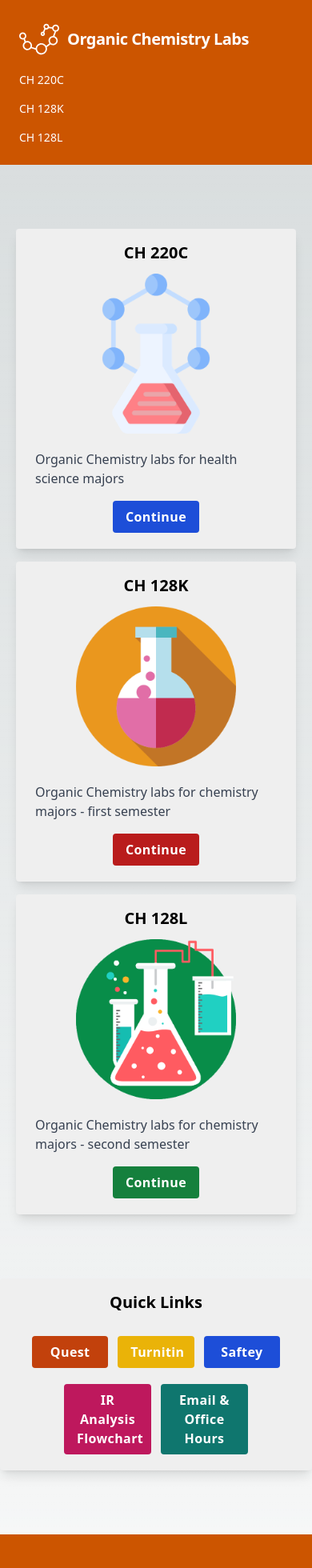
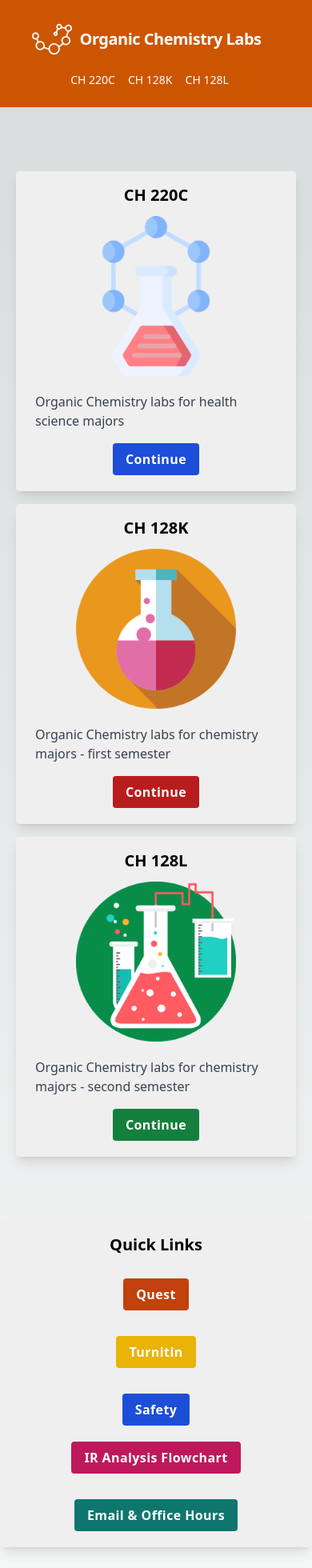
Before and after one commit to Justin8912/Ochem-Lab-Website, a Next.js app: page / in a window 390 px wide. Shown: the top 1960 px of the page at 80% size. Built offline with nearby package versions, Linux system fonts and the light colour scheme.

Commit message:
Added additional responsiveness to the navbar and footer

```diff
--- a/navbar/footer.js
+++ b/navbar/footer.js
@@ -7,7 +7,7 @@ export default function Footer (props) {
     <>
       <footer
         className="burntOrange text-center lg:text-left mt-20 max-h-max max-w-max">
-        <div className="mx-80 py-10 text-center md:text-left">
+        <div className="mx-20 md: mx-80 py-10 text-center md:text-left">
           <div className="grid-1 grid gap-8 md:grid-cols-3 lg:grid-cols-3">
             <div className="">
               <h6
--- a/navbar/navbar.js
+++ b/navbar/navbar.js
@@ -8,20 +8,20 @@ import headerImage from '../resources/header.svg';
 export default function NavBar() {
   return (
     <>
-      <nav className="flex items-center justify-between flex-wrap burntOrange p-6">
-        <div className="flex items-center flex-shrink-0 text-white mr-6">
+      <nav className="justify-between burntOrange p-6 md:flex mx-auto text-center md:text-right">
+        <div className="flex items-center justify-center md:justify-left flex-shrink-0 text-white mr-6">
           <Image src={headerImage} alt='Header image' height={60} width={60} style={{paddingRight:'10px'}}/>
           <span className="font-semibold text-xl tracking-tight">Organic Chemistry Labs</span>
         </div>
-        <div className="w-full block flex-grow lg:flex lg:items-center lg:w-auto">
-          <div className="text-sm lg:flex-grow">
-            <Link href="#responsive-header" className="block mt-4 lg:inline-block lg:mt-0 hover:text-slate-200 mr-4 transition duration-300">
+        <div className="w-full block flex-grow md:flex items-center md:w-auto">
+          <div className="text-sm md:flex-grow">
+            <Link href="#responsive-header" className="block mt-4 inline-block md:mt-0 hover:text-slate-200 mr-4 transition duration-300">
               CH 220C
             </Link>
-            <Link href="#responsive-header" className="block mt-4 lg:inline-block lg:mt-0 hover:text-slate-200 mr-4 transition duration-300">
+            <Link href="#responsive-header" className="block mt-4 inline-block md:mt-0 hover:text-slate-200 mr-4 transition duration-300">
               CH 128K
             </Link>
-            <Link href="#responsive-header" className="block mt-4 lg:inline-block lg:mt-0 hover:text-slate-200 mr-4 transition duration-300">
+            <Link href="#responsive-header" className="block mt-4 inline-block md:mt-0 hover:text-slate-200 mr-4 transition duration-300">
               CH 128L
             </Link>
           </div>
--- a/resources/button.js
+++ b/resources/button.js
@@ -3,9 +3,9 @@ import Link from 'next/link';
 
 
 export default function Button(props) {
-  console.log(`hover:${props.hoverColor} ${props.color} text-white font-bold py-2 px-4 rounded mb-5 tracking-wide`)
+  console.log(`hover:${props.hoverColor} ${props.color} text-white font-bold py-2 px-4 rounded mb-5 tracking-wide min-w-fit`)
   return (
-    <button className={`hover:${props.hoverColor} ${props.color} text-white font-bold py-2 px-4 rounded mb-5 tracking-wide`}>
+    <button className={`hover:${props.hoverColor} ${props.color} text-white font-bold py-2 px-4 rounded mb-5 tracking-wide min-w-fit max-w-fit md:max-w-full mx-auto md:mx-0`}>
       <Link href={props.link}>{props.name}</Link>
     </button>
   )
--- a/src/pages/sharedContentModal.js
+++ b/src/pages/sharedContentModal.js
@@ -8,7 +8,7 @@ export default function SharedContent (props) {
       <div className="font-bold text-xl mb-3 text-center">Quick Links</div>
 
         </div>
-        <div className='grid grid-cols-3 gap-3 flex-col mx-10 items-center'>
+        <div className='grid grid-cols-1 md:grid-cols-3 gap-3 flex-col mx-10 items-center'>
           <Button
             color={'bg-orange-700'}
             hoverColor={'bg-orange-600'}
@@ -24,10 +24,10 @@ export default function SharedContent (props) {
           <Button
             color={'bg-blue-700'}
             hoverColor={'bg-yellow-600'}
-            name='Saftey'
+            name='Safety'
             link='#!'/>
         </div>
-        <div className='grid grid-cols-2 gap-3 flex-col items-center mx-20'>
+        <div className='grid grid-cols-1 md:grid-cols-2 gap-3 flex-col items-center mx-10 md:mx-20'>
 
           <Button
             color={'bg-pink-700'}
```
